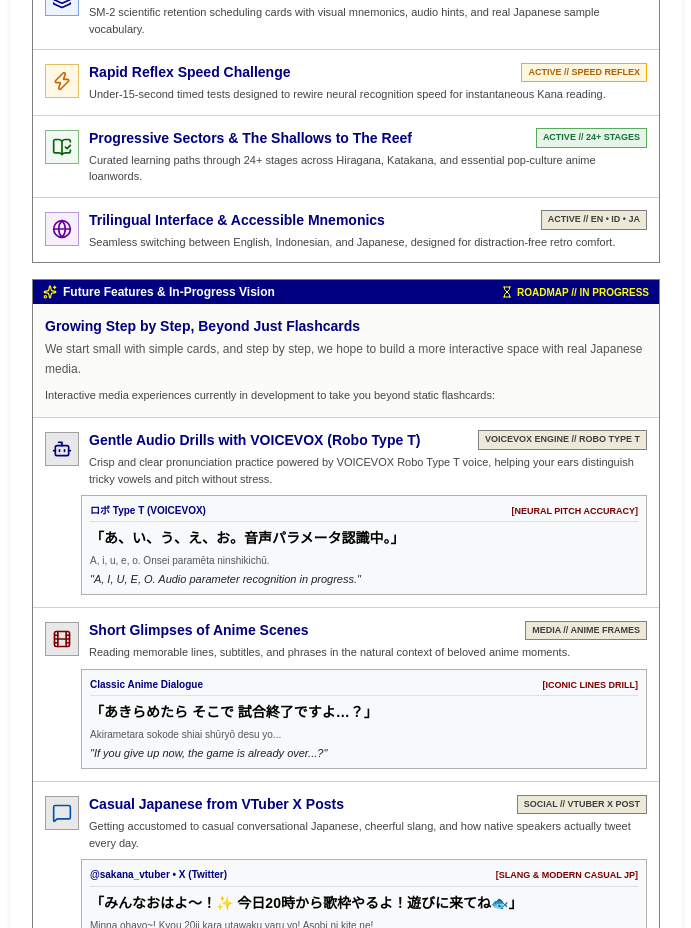
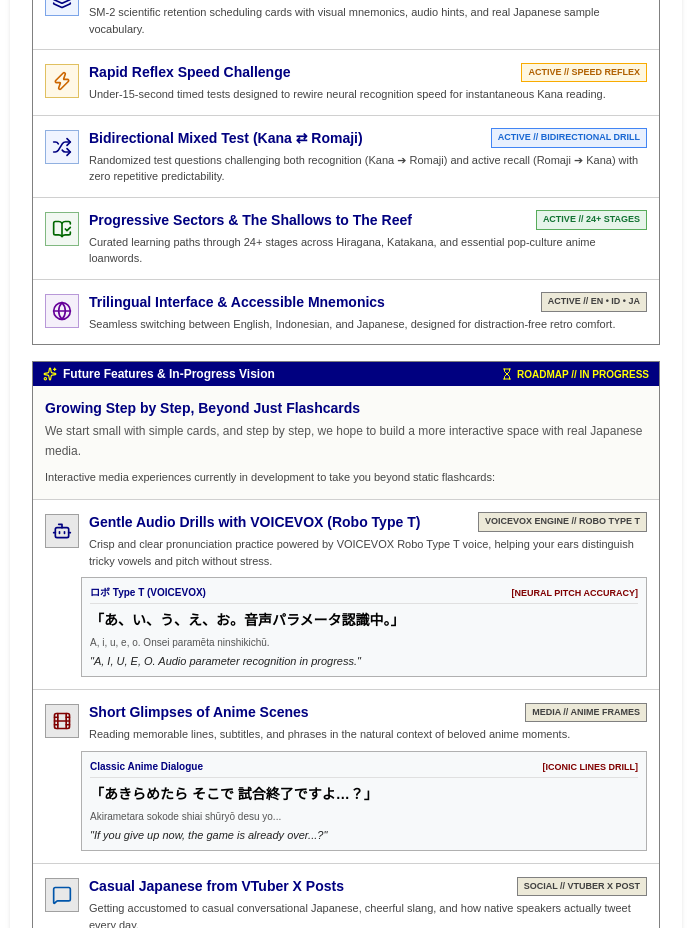
Before and after one commit to kurzagin/japanese-learning, a Next.js app: page /about in a window 1280 px wide. Shown: the part 840-1768 px from the top of the page, without its empty margins (294-985 px from the left). Built offline with nearby package versions, Linux system fonts and the light colour scheme.

Commit message:
feat: add randomized bidirectional kana/romaji test questions and update about page

```diff
--- a/src/app/about/page.tsx
+++ b/src/app/about/page.tsx
@@ -17,7 +17,8 @@ import {
   Zap,
   Layers,
   Globe,
-  Hourglass
+  Hourglass,
+  Shuffle
 } from "lucide-react";
 
 export default function AboutPage() {
@@ -251,6 +252,25 @@ export default function AboutPage() {
               </div>
 
               <div className="p-3 flex items-start gap-2.5 hover:bg-[#fafafc]">
+                <div className="p-1.5 bg-[#f0f4ff] border border-[#90b0e0] shrink-0 mt-0.5">
+                  <Shuffle className="w-5 h-5 text-[#000080]" />
+                </div>
+                <div className="flex-1">
+                  <div className="flex flex-wrap items-center justify-between gap-1">
+                    <h2 className="text-xs sm:text-sm font-bold text-[#000080]">
+                      {t.about.currentList.bidirectionalTitle}
+                    </h2>
+                    <span className="text-[9px] font-mono px-1.5 py-0.5 bg-[#e8f0fe] border border-[#4285f4] text-[#1967d2] font-bold">
+                      ACTIVE // BIDIRECTIONAL DRILL
+                    </span>
+                  </div>
+                  <p className="text-[11px] text-[#444] mt-1 leading-normal">
+                    {t.about.currentList.bidirectionalDesc}
+                  </p>
+                </div>
+              </div>
+
+              <div className="p-3 flex items-start gap-2.5 hover:bg-[#fafafc]">
                 <div className="p-1.5 bg-[#f2f8f2] border border-[#80b880] shrink-0 mt-0.5">
                   <BookOpenCheck className="w-5 h-5 text-[#006600]" />
                 </div>
--- a/src/app/test/[stageId]/TestClient.tsx
+++ b/src/app/test/[stageId]/TestClient.tsx
@@ -7,9 +7,14 @@ import { RetroNavbar } from "@/components/RetroNavbar";
 import { useLanguage } from "@/context/LanguageContext";
 import { ArrowLeft, RotateCw, Check, Play, BookOpen, AlertCircle, Zap, Award } from "lucide-react";
 
+export type QuestionType = "kana_to_romaji" | "romaji_to_kana";
+
 interface TestQuestion {
   card: StudyCard;
-  options: string[]; // 4 choices (romaji or kanaReading depending on card)
+  type: QuestionType;
+  prompt: string;
+  subPrompt?: string;
+  options: string[]; // 4 choices (romaji or kana depending on question type)
   correctIndex: number;
 }
 
@@ -21,7 +26,7 @@ export default function TestClient({ stageId }: { stageId: string }) {
 
   const [testSession, setTestSession] = useState(0);
 
-  // Generate randomized questions and 4 options for each card
+  // Generate randomized questions and 4 options for each card (random mix of Kana->Romaji and Romaji->Kana)
   const questions: TestQuestion[] = useMemo(() => {
     if (!stage?.cards || stage.cards.length === 0) return [];
 
@@ -33,14 +38,18 @@ export default function TestClient({ stageId }: { stageId: string }) {
     const shuffledCards = [...stage.cards].sort(() => 0.5 - Math.random());
 
     return shuffledCards.map((card) => {
-      // Pick answer representation: romaji
-      const correctAnswer = card.romaji;
+      // Randomly pick question type: 50% chance Kana -> Romaji, 50% chance Romaji -> Kana
+      const type: QuestionType = Math.random() < 0.5 ? "kana_to_romaji" : "romaji_to_kana";
 
-      // 1. Distractors from the CURRENT stage first (e.g. for 'a', choose other vowels 'i', 'u', 'e', 'o')
+      const isKanaToRomaji = type === "kana_to_romaji";
+      const prompt = isKanaToRomaji ? card.character : card.romaji;
+      const correctAnswer = isKanaToRomaji ? card.romaji : card.character;
+
+      // 1. Distractors from the CURRENT stage first
       const stageDistractors = Array.from(
         new Set(
           stage.cards
-            .map((c) => c.romaji)
+            .map((c) => (isKanaToRomaji ? c.romaji : c.character))
             .filter((ans) => ans !== correctAnswer)
         )
       );
@@ -49,7 +58,7 @@ export default function TestClient({ stageId }: { stageId: string }) {
       const categoryDistractors = Array.from(
         new Set(
           sameCategoryCards
-            .map((c) => c.romaji)
+            .map((c) => (isKanaToRomaji ? c.romaji : c.character))
             .filter((ans) => ans !== correctAnswer && !stageDistractors.includes(ans))
         )
       );
@@ -58,7 +67,7 @@ export default function TestClient({ stageId }: { stageId: string }) {
       const globalDistractors = Array.from(
         new Set(
           allStageCards
-            .map((c) => c.romaji)
+            .map((c) => (isKanaToRomaji ? c.romaji : c.character))
             .filter((ans) => ans !== correctAnswer && !stageDistractors.includes(ans) && !categoryDistractors.includes(ans))
         )
       );
@@ -80,6 +89,8 @@ export default function TestClient({ stageId }: { stageId: string }) {
 
       return {
         card,
+        type,
+        prompt,
         options: choices,
         correctIndex,
       };
@@ -325,10 +336,19 @@ export default function TestClient({ stageId }: { stageId: string }) {
                 </span>
               </div>
 
-              {/* Character Prompt Card */}
-              <div className="my-4 py-8 px-4 border-2 border-[#000080] bg-[#f8f9fa] flex flex-col items-center justify-center text-center shadow-inner">
-                <div className="text-7xl sm:text-8xl font-bold font-serif text-[#000080] select-none tracking-tight">
-                  {currentQ.card.character}
+              {/* Character / Romaji Prompt Card */}
+              <div className="my-4 py-8 px-4 border-2 border-[#000080] bg-[#f8f9fa] flex flex-col items-center justify-center text-center shadow-inner relative">
+                <span className="absolute top-2 right-2 text-[10px] font-mono px-2 py-0.5 border border-[#808080] bg-[#ece9d8] text-[#333] uppercase">
+                  {currentQ.type === "kana_to_romaji" ? "Kana ➔ Romaji" : "Romaji ➔ Kana"}
+                </span>
+                <div
+                  className={`font-bold select-none tracking-tight ${
+                    currentQ.type === "kana_to_romaji"
+                      ? "text-7xl sm:text-8xl font-serif text-[#000080]"
+                      : "text-6xl sm:text-7xl font-mono text-[#cc0000] lowercase"
+                  }`}
+                >
+                  {currentQ.prompt}
                 </div>
               </div>
 
@@ -344,6 +364,8 @@ export default function TestClient({ stageId }: { stageId: string }) {
                     }
                   }
 
+                  const isKanaChoice = currentQ.type === "romaji_to_kana";
+
                   return (
                     <button
                       key={idx}
@@ -355,7 +377,13 @@ export default function TestClient({ stageId }: { stageId: string }) {
                       <span className="font-mono text-xs px-1.5 py-0.5 bg-black/10 rounded">
                         {idx + 1}
                       </span>
-                      <span className="font-mono text-base uppercase">
+                      <span
+                        className={
+                          isKanaChoice
+                            ? "text-2xl font-serif text-center flex-1"
+                            : "font-mono text-base uppercase text-center flex-1"
+                        }
+                      >
                         {option}
                       </span>
                       <span className="w-4" />
--- a/src/data/i18n.ts
+++ b/src/data/i18n.ts
@@ -160,6 +160,8 @@ export interface TranslationSchema {
       srsDesc: string;
       sprintTitle: string;
       sprintDesc: string;
+      bidirectionalTitle: string;
+      bidirectionalDesc: string;
       stagesTitle: string;
       stagesDesc: string;
       bilingualTitle: string;
@@ -247,6 +249,8 @@ export const translations: Record<Locale, TranslationSchema> = {
         srsDesc: "SM-2 scientific retention scheduling cards with visual mnemonics, audio hints, and real Japanese sample vocabulary.",
         sprintTitle: "Rapid Reflex Speed Challenge",
         sprintDesc: "Under-15-second timed tests designed to rewire neural recognition speed for instantaneous Kana reading.",
+        bidirectionalTitle: "Bidirectional Mixed Test (Kana ⇄ Romaji)",
+        bidirectionalDesc: "Randomized test questions challenging both recognition (Kana ➔ Romaji) and active recall (Romaji ➔ Kana) with zero repetitive predictability.",
         stagesTitle: "Progressive Sectors & The Shallows to The Reef",
         stagesDesc: "Curated learning paths through 24+ stages across Hiragana, Katakana, and essential pop-culture anime loanwords.",
         bilingualTitle: "Trilingual Interface & Accessible Mnemonics",
@@ -418,6 +422,8 @@ export const translations: Record<Locale, TranslationSchema> = {
         srsDesc: "Metode repetisi terjadwal secara ilmiah dilengkapi visual mnemonik, pelafalan audio, dan kosakata nyata bahasa Jepang.",
         sprintTitle: "Uji Refleks Cepat (Speed Challenge)",
         sprintDesc: "Tantangan berbatas waktu di bawah 15 detik untuk melatih refleks mata mengenali karakter secara instan tanpa mengeja.",
+        bidirectionalTitle: "Ujian Campuran Dua Arah (Kana ⇄ Romaji)",
+        bidirectionalDesc: "Pertanyaan tes diacak bebas antara pengenalan (Kana ➔ Romaji) dan ingatan aktif (Romaji ➔ Kana) agar hafalan tidak kaku.",
         stagesTitle: "Sektor Belajar Bertahap (The Shallows hingga The Reef)",
         stagesDesc: "Kurikulum terstruktur melalui 24+ stage mulai dari Hiragana dasar, Katakana, hingga kata serapan anime & budaya pop.",
         bilingualTitle: "Dukungan Tiga Bahasa (EN / ID / JA)",
@@ -589,6 +595,8 @@ export const translations: Record<Locale, TranslationSchema> = {
         srsDesc: "SM-2アルゴリズムに基づく復習スケジュール。視覚的記憶ヒント、音声再生、実戦日本語単語を搭載。",
         sprintTitle: "反射神経タイムアタック試練",
         sprintDesc: "15秒以内の制限時間内に素早く判別し、文字を瞬時に読む脳の反射回路を鍛えるスピードテスト。",
+        bidirectionalTitle: "双方向ランダム出題（仮名 ⇄ ローマ字）",
+        bidirectionalDesc: "「仮名 ➔ ローマ字」の読解認識と「ローマ字 ➔ 仮名」の能動想起がランダムに混ざり合い、予測に頼らない本質的な即答力を鍛えます。",
         stagesTitle: "段階的な海域ステージ構成（平仮名〜片仮名〜実戦単語）",
         stagesDesc: "平仮名基礎から片仮名、そしてアニメ・ポップカルチャーの外来語まで全24以上のステージを網羅。",
         bilingualTitle: "3言語対応インターフェース（日・英・インドネシア語）",
```
